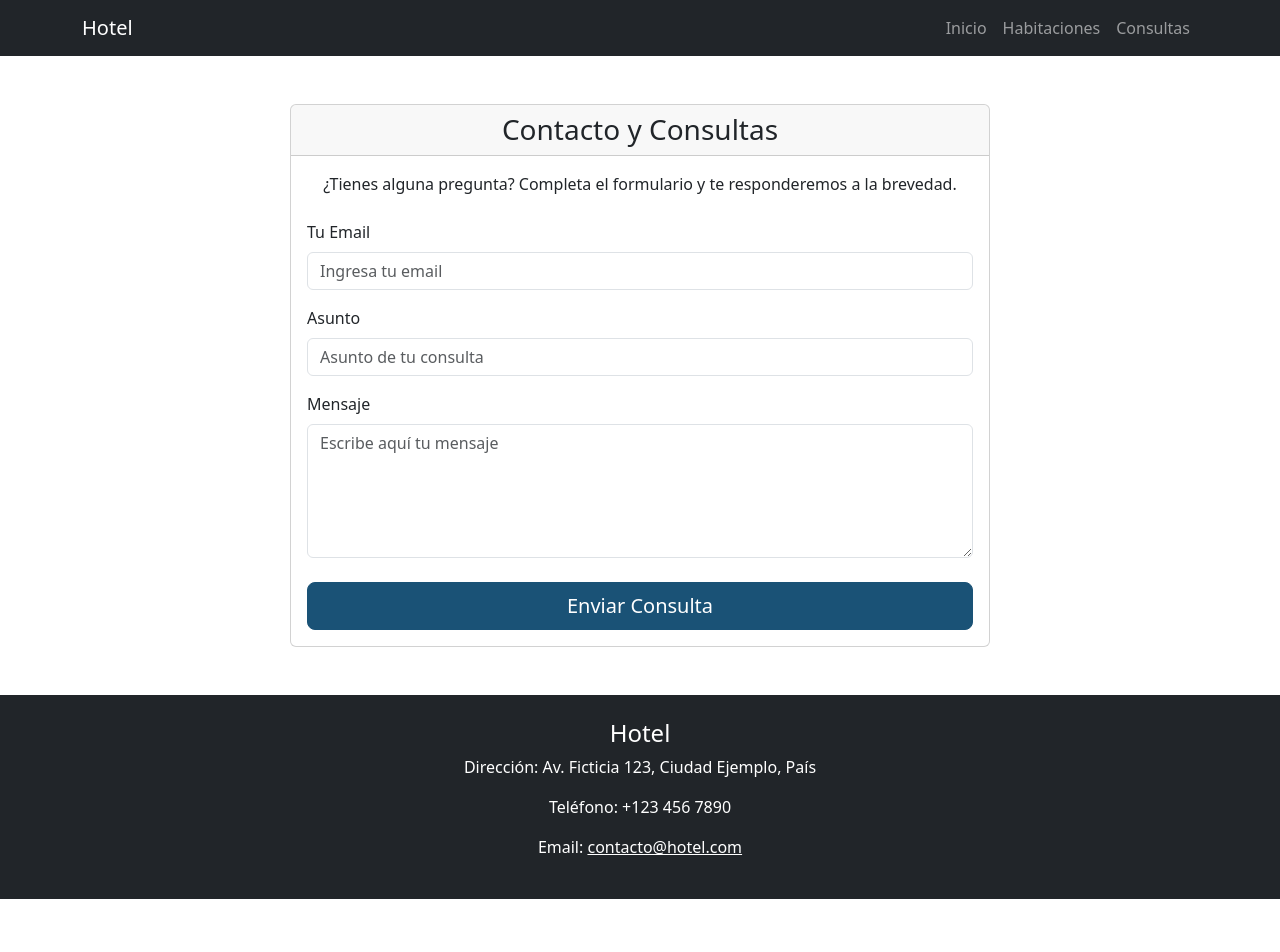
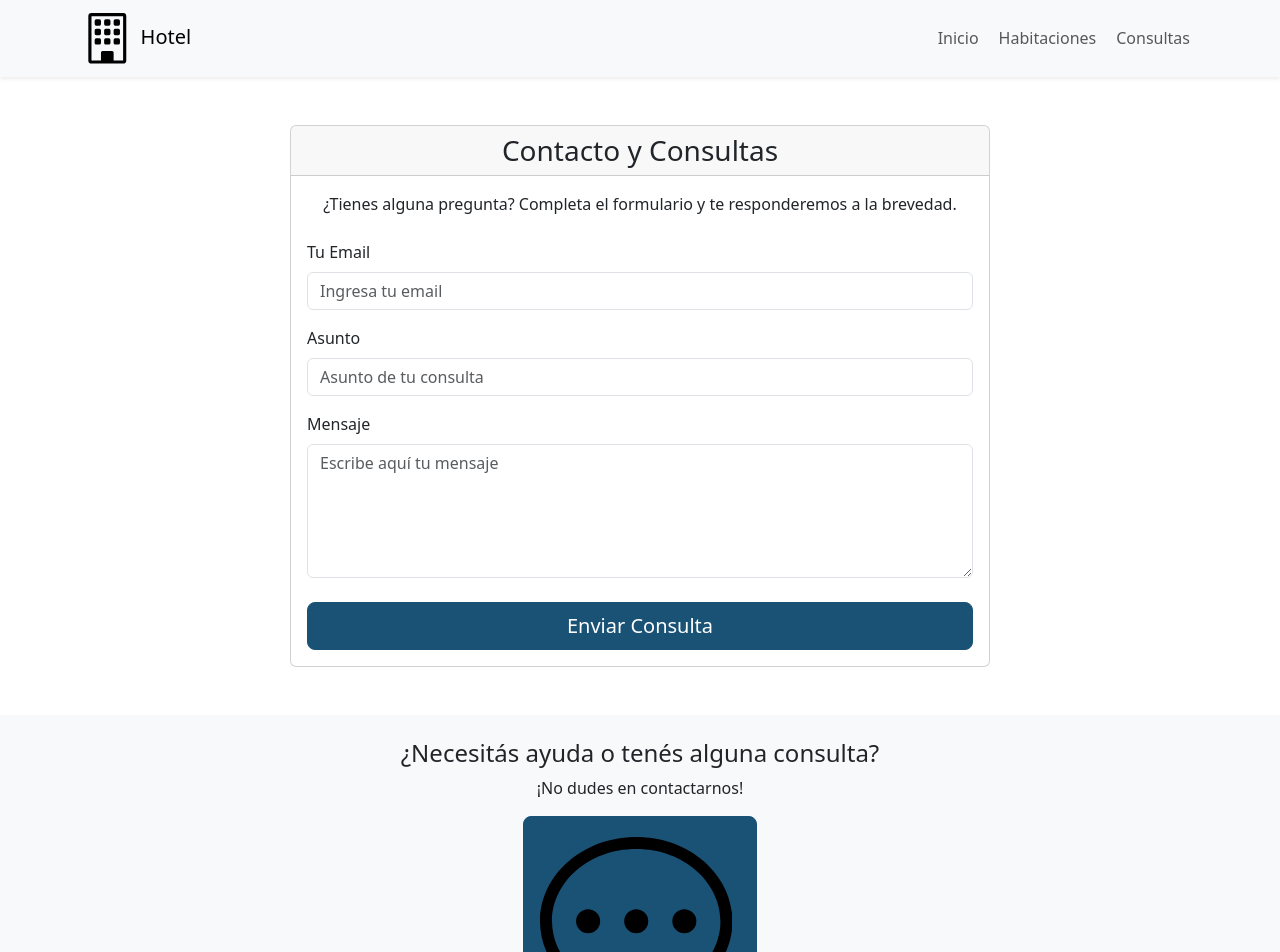
Before and after one commit to nehuen777/hotel-website, a React (Create React App) app in the folder frontend/: page /consultas in a window 1280 px wide. Shown: the top 952 px of the page. Before the commit the page ends 899 px from the top, so only its background shows below. Built offline with nearby package versions, Linux system fonts and the light colour scheme.

Commit message:
UX improvements

```diff
--- a/frontend/src/App.js
+++ b/frontend/src/App.js
@@ -8,9 +8,12 @@ import Habitaciones from './components/habitaciones/Habitaciones';
 import HabitacionDetalle from './components/habitaciones/HabitacionDetalle';
 import Consultas from './components/consultas/Consultas.js';
 
+import ScrollToTop from './components/layout/ScrollToTop';
+
 function App() {
   return (
     <Router>
+      <ScrollToTop />
       <Navbar />
       <Routes>
         <Route path="/" element={
--- a/frontend/src/components/layout/Footer.js
+++ b/frontend/src/components/layout/Footer.js
@@ -1,16 +1,28 @@
 import React from 'react';
-import { Container, Row, Col } from 'react-bootstrap';
+import { Container, Row, Col, Button } from 'react-bootstrap';
+import { Link } from 'react-router-dom';
+import { Envelope, Telephone, GeoAlt, ChatDots } from 'react-bootstrap-icons';
 
 function Footer() {
   return (
-    <footer id="consultas" className="bg-dark text-white mt-5 p-4 text-center">
+    <footer id="consultas" className="bg-light text-dark mt-5 p-4 text-center">
       <Container>
-        <Row>
+        <Row className="mb-4">
           <Col>
-            <h4>Hotel</h4>
-            <p>Dirección: Av. Ficticia 123, Ciudad Ejemplo, País</p>
-            <p>Teléfono: +123 456 7890</p>
-            <p>Email: <a href="mailto:contacto@hotel.com" className="text-white">contacto@hotel.com</a></p>
+            <h4>¿Necesitás ayuda o tenés alguna consulta?</h4>
+            <p>¡No dudes en contactarnos!</p>
+            <Button as={Link} to="/consultas" variant="primary" size="lg">
+              <ChatDots className="me-2" /> Enviar una Consulta
+            </Button>
+          </Col>
+        </Row>
+        <hr />
+        <Row className="mt-4">
+          <Col>
+            <h4>Contacto</h4>
+            <p><GeoAlt /> Dirección: Av. Ficticia 123, Ciudad Ejemplo, País</p>
+            <p><Telephone /> Teléfono: +123 456 7890</p>
+            <p><Envelope /> Email: <a href="mailto:contacto@hotel.com" className="text-dark">contacto@hotel.com</a></p>
           </Col>
         </Row>
       </Container>
--- /dev/null
+++ b/frontend/src/components/layout/Navbar.css
@@ -0,0 +1,9 @@
+.navbar-nav .nav-link {
+  transition: color 0.2s ease-in-out, background-color 0.2s ease-in-out;
+}
+
+.navbar-nav .nav-link:hover {
+  color: #007bff !important; /* Bootstrap primary color */
+  background-color: #f8f9fa; /* Bootstrap light gray */
+  border-radius: 5px;
+}
--- a/frontend/src/components/layout/Navbar.js
+++ b/frontend/src/components/layout/Navbar.js
@@ -1,18 +1,30 @@
 import React from 'react';
-import { Navbar, Nav, Container } from 'react-bootstrap';
+import { Navbar, Nav, Container, Button } from 'react-bootstrap';
 import { Link } from 'react-router-dom';
+import { Building, House, DoorOpen, ChatDots } from 'react-bootstrap-icons';
+
+import './Navbar.css';
 
 function Navigation() {
   return (
-    <Navbar bg="dark" variant="dark" expand="lg" sticky="top">
+    <Navbar bg="light" variant="light" expand="lg" sticky="top" className="shadow-sm">
       <Container>
-        <Navbar.Brand as={Link} to="/">Hotel</Navbar.Brand>
+        <Navbar.Brand as={Link} to="/">
+          <Building className="me-2" />
+          Hotel
+        </Navbar.Brand>
         <Navbar.Toggle aria-controls="basic-navbar-nav" />
         <Navbar.Collapse id="basic-navbar-nav">
-          <Nav className="ms-auto">
-            <Nav.Link as={Link} to="/">Inicio</Nav.Link>
-            <Nav.Link as={Link} to="/habitaciones">Habitaciones</Nav.Link>
-            <Nav.Link as={Link} to="/consultas">Consultas</Nav.Link>
+          <Nav className="ms-auto align-items-center">
+            <Nav.Link as={Link} to="/" className="d-flex align-items-center">
+              <House className="me-1" /> Inicio
+            </Nav.Link>
+            <Nav.Link as={Link} to="/habitaciones" className="d-flex align-items-center">
+              <DoorOpen className="me-1" /> Habitaciones
+            </Nav.Link>
+            <Nav.Link as={Link} to="/consultas" className="d-flex align-items-center">
+              <ChatDots className="me-1" /> Consultas
+            </Nav.Link>
           </Nav>
         </Navbar.Collapse>
       </Container>
--- /dev/null
+++ b/frontend/src/components/layout/ScrollToTop.js
@@ -0,0 +1,12 @@
+import { useEffect } from "react";
+import { useLocation } from "react-router-dom";
+
+export default function ScrollToTop() {
+  const { pathname } = useLocation();
+
+  useEffect(() => {
+    window.scrollTo(0, 0);
+  }, [pathname]);
+
+  return null;
+}
```
